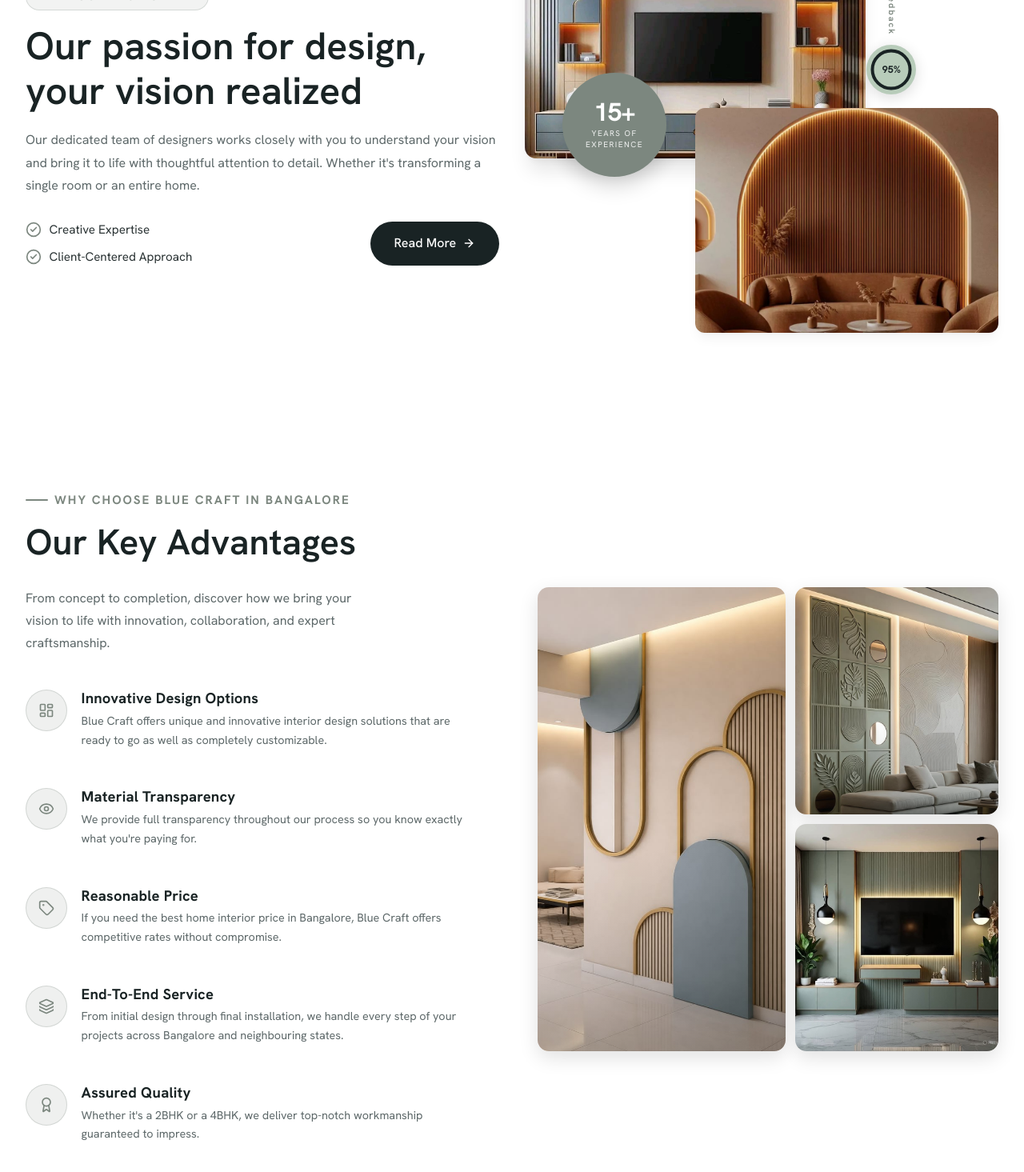
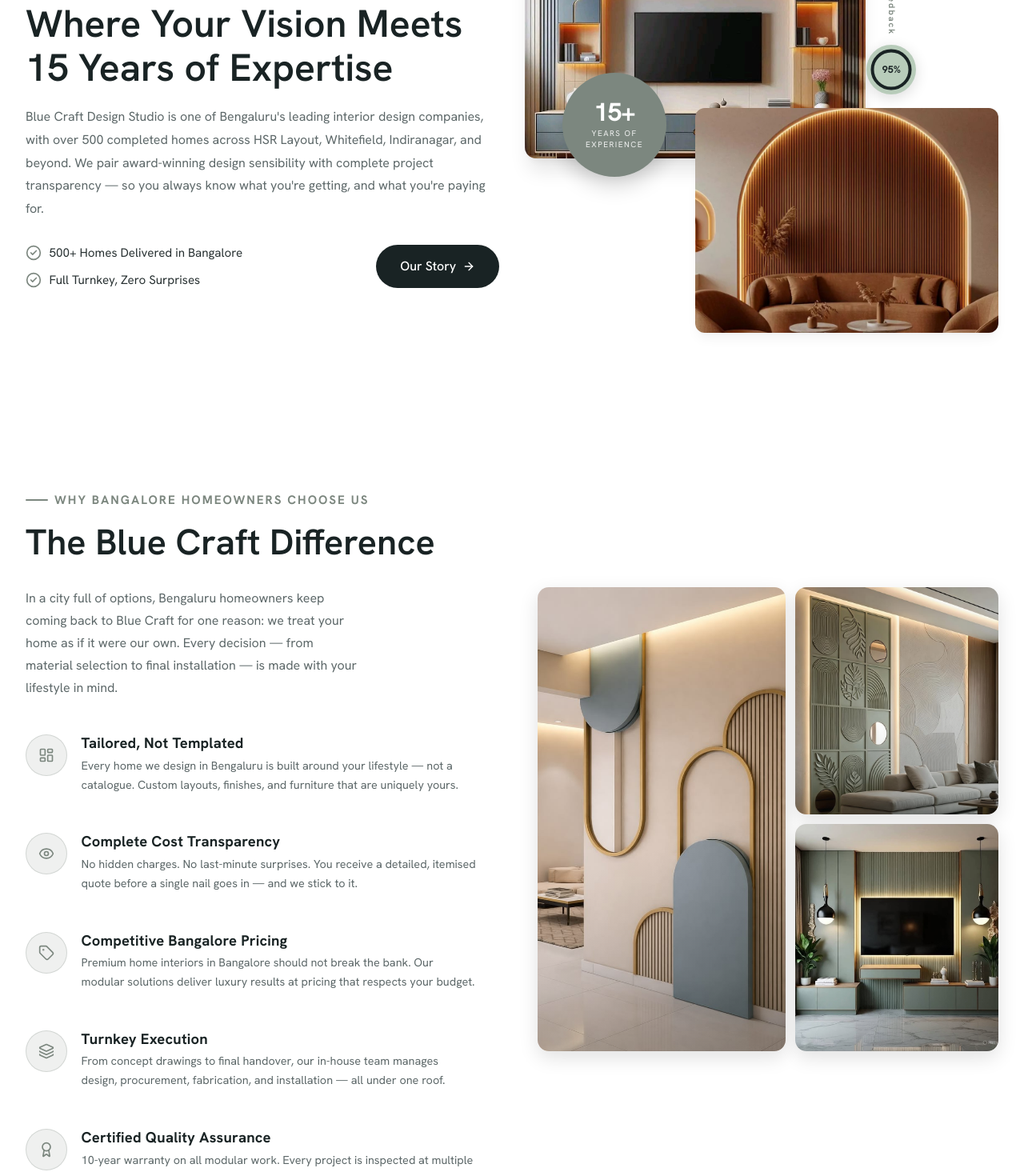
Before and after one commit to Lohith701/Blue_craft_design_studio, a React (Vite) app: page / in a window 1280 px wide. Shown: the part 1000-2465 px from the top of the page at 80% size. Built offline with nearby package versions, Linux system fonts and the light colour scheme.

Commit message:
seo: rewrite Home page copy — Bengaluru keywords, conversion CTAs, SEO meta tags

```diff
--- a/src/pages/Home.jsx
+++ b/src/pages/Home.jsx
@@ -67,17 +67,17 @@ const ScrollTypewriterText = ({ text }) => {
 const HERO_SLIDES = [
   {
     image: '/images/h1.png',
-    title: 'Designing Spaces.\nElevating Lifestyles.',
-    desc: 'Thoughtful design. Timeless spaces.\nCrafted for the way you live.',
+    title: "Bengaluru's Most Trusted\nInterior Design Studio.",
+    desc: 'Award-winning interiors. Transparent pricing.\nDelivered on time, every time.',
   },
   {
     image: '/images/img1.jpeg',
-    title: 'We bring your vision into reality',
+    title: 'Your Dream Home, Designed & Built by Experts',
     desc: '',
   },
   {
     image: '/images/img2.png',
-    title: 'We create spaces where families actually want to spend time together',
+    title: 'Spaces That Tell Your Story — From Concept to Move-In',
     desc: '',
   },
 ];
@@ -208,8 +208,8 @@ const Home = () => {
   return (
     <>
       <PageContainer
-        title="Home"
-        description="Blue Craft Design Studio offers bespoke designs that elevate your home and lifestyle. Timeless, functional interiors crafted for the way you live."
+        title="Interior Design Company Bengaluru | Blue Craft"
+        description="Blue Craft Design Studio — Bengaluru's trusted interior design company. Premium home interiors, modular kitchens & full turnkey solutions. Get a free consultation today."
       >
         {/* ── Hero ── */}
         <section className="hero">
@@ -264,7 +264,7 @@ const Home = () => {
                       borderRadius: '4px',
                     }}
                   >
-                    Book your consultation <ArrowRight size={18} />
+                    Book a Free Consultation <ArrowRight size={18} />
                   </Link>
                 </div>
               </div>
@@ -306,26 +306,27 @@ const Home = () => {
 
               {/* Left – text */}
               <div className="about-text">
-                <span className="about-eyebrow">About Blue Craft</span>
-                <h2 className="h2 about-heading">Our passion for design, your vision realized</h2>
+                <span className="about-eyebrow">Bengaluru&apos;s Interior Design Experts</span>
+                <h2 className="h2 about-heading">Where Your Vision Meets 15 Years of Expertise</h2>
                 <p className="about-desc text-muted">
-                  Our dedicated team of designers works closely with you to understand your
-                  vision and bring it to life with thoughtful attention to detail. Whether
-                  it&apos;s transforming a single room or an entire home.
+                  Blue Craft Design Studio is one of Bengaluru&apos;s leading interior design companies,
+                  with over 500 completed homes across HSR Layout, Whitefield, Indiranagar, and beyond.
+                  We pair award-winning design sensibility with complete project transparency — so you
+                  always know what you&apos;re getting, and what you&apos;re paying for.
                 </p>
                 <div className="about-cta-row">
                   <ul className="about-checklist">
                     <li>
                       <CheckCircle2 className="text-accent" size={20} />
-                      <span>Creative Expertise</span>
+                      <span>500+ Homes Delivered in Bangalore</span>
                     </li>
                     <li>
                       <CheckCircle2 className="text-accent" size={20} />
-                      <span>Client-Centered Approach</span>
+                      <span>Full Turnkey, Zero Surprises</span>
                     </li>
                   </ul>
                   <Link to="/about" className="btn btn-primary btn-pill">
-                    Read More <ArrowRight size={16} />
+                    Our Story <ArrowRight size={16} />
                   </Link>
                 </div>
               </div>
@@ -384,37 +385,38 @@ const Home = () => {
         {/* ── Key Advantages ── */}
         <section className="section key-advantages">
           <div className="container">
-            <span className="advantages-eyebrow">Why Choose Blue Craft In Bangalore</span>
-            <h2 className="h2 advantages-heading">Our Key Advantages</h2>
+            <span className="advantages-eyebrow">Why Bangalore Homeowners Choose Us</span>
+            <h2 className="h2 advantages-heading">The Blue Craft Difference</h2>
 
             <div className="advantages-layout">
               <div className="advantages-left">
                 <p className="advantages-subtitle text-muted">
-                  From concept to completion, discover how we bring your vision to life
-                  with innovation, collaboration, and expert craftsmanship.
+                  In a city full of options, Bengaluru homeowners keep coming back to Blue Craft
+                  for one reason: we treat your home as if it were our own. Every decision — from
+                  material selection to final installation — is made with your lifestyle in mind.
                 </p>
 
                 <div className="advantages-list">
                   {[
                     {
-                      icon: LayoutDashboard, title: 'Innovative Design Options',
-                      desc: 'Blue Craft offers unique and innovative interior design solutions that are ready to go as well as completely customizable.',
+                      icon: LayoutDashboard, title: 'Tailored, Not Templated',
+                      desc: 'Every home we design in Bengaluru is built around your lifestyle — not a catalogue. Custom layouts, finishes, and furniture that are uniquely yours.',
                     },
                     {
-                      icon: Eye, title: 'Material Transparency',
-                      desc: "We provide full transparency throughout our process so you know exactly what you're paying for.",
+                      icon: Eye, title: 'Complete Cost Transparency',
+                      desc: 'No hidden charges. No last-minute surprises. You receive a detailed, itemised quote before a single nail goes in — and we stick to it.',
                     },
                     {
-                      icon: Tag, title: 'Reasonable Price',
-                      desc: 'If you need the best home interior price in Bangalore, Blue Craft offers competitive rates without compromise.',
+                      icon: Tag, title: 'Competitive Bangalore Pricing',
+                      desc: 'Premium home interiors in Bangalore should not break the bank. Our modular solutions deliver luxury results at pricing that respects your budget.',
                     },
                     {
-                      icon: Layers, title: 'End-To-End Service',
-                      desc: 'From initial design through final installation, we handle every step of your projects across Bangalore and neighbouring states.',
+                      icon: Layers, title: 'Turnkey Execution',
+                      desc: 'From concept drawings to final handover, our in-house team manages design, procurement, fabrication, and installation — all under one roof.',
                     },
                     {
-                      icon: Award, title: 'Assured Quality',
-                      desc: "Whether it's a 2BHK or a 4BHK, we deliver top-notch workmanship guaranteed to impress.",
+                      icon: Award, title: 'Certified Quality Assurance',
+                      desc: '10-year warranty on all modular work. Every project is inspected at multiple stages so the finish you see on day one lasts a decade.',
                     },
                   ].map((adv, idx) => (
                     <div key={idx} className="advantage-item">
@@ -469,11 +471,11 @@ const Home = () => {
           <div className="container">
             <div className="projects-header">
               <div>
-                <span className="projects-eyebrow">Projects</span>
-                <h2 className="h2 projects-heading">Featured Projects</h2>
+                <span className="projects-eyebrow">Our Portfolio</span>
+                <h2 className="h2 projects-heading">Homes We&apos;ve Transformed Across Bengaluru</h2>
               </div>
               <Link to="/projects" className="btn btn-outline gap-2">
-                View All Projects <ArrowRight size={18} />
+                Explore All Projects <ArrowRight size={18} />
               </Link>
             </div>
 
@@ -522,19 +524,20 @@ const Home = () => {
         <section className="section bg-secondary process-section">
           <div className="container">
             <div className="text-center mb-14">
-              <span className="process-label">How It Works</span>
-              <h2 className="h2 mb-4">Relax&mdash;We&apos;ve Got It Covered</h2>
+              <span className="process-label">Our Process</span>
+              <h2 className="h2 mb-4">From First Call to Move-In&nbsp;&mdash; We Handle Everything</h2>
               <p className="text-muted max-w-2xl mx-auto" style={{ marginTop: '1rem', marginBottom: '1rem' }}>
-                Our comprehensive approach guides you through each phase of the design process,
-                from initial brainstorming to final installation.
+                Getting your Bangalore home designed should feel exciting, not overwhelming.
+                Our four-step process is built to keep you informed, in control, and genuinely
+                delighted at every milestone.
               </p>
             </div>
             <div className="grid grid-cols-4 gap-6 process-steps" ref={processRef}>
               {[
-                { num: '01', title: 'Book Your Order', desc: 'Fill up our contact form and we will get right back to you.' },
-                { num: '02', title: 'Design Starts', desc: 'We learn your preferences and provide a detailed cost estimation.' },
-                { num: '03', title: 'Execution Phase', desc: 'Your dream interiors begin to take shape under our expert team.' },
-                { num: '04', title: 'Installation Phase', desc: 'We handle delivery and installation - everything is turnkey.' },
+                { num: '01', title: 'Free Consultation', desc: 'Book a call or site visit — no charges, no obligations. We listen, understand your space, and map out a vision together.' },
+                { num: '02', title: 'Design & Estimation', desc: 'Our designers craft a personalised 3D layout and provide a detailed, transparent cost estimate within 48 hours.' },
+                { num: '03', title: 'Skilled Execution', desc: 'Our in-house craftsmen bring the design to life with precision, using quality-verified materials and regular progress updates.' },
+                { num: '04', title: 'Handover & Support', desc: 'We do a thorough quality walkthrough with you before handover, and stay available post-installation for any support.' },
               ].map((step, idx) => (
                 <div
                   key={idx}
@@ -553,7 +556,7 @@ const Home = () => {
               className="text-center text-accent font-semibold"
               style={{ fontSize: '1.875rem', letterSpacing: '2px', marginTop: '5rem' }}
             >
-              <ScrollTypewriterText text="---NOW YOU'RE READY TO MOVE IN---" />
+              <ScrollTypewriterText text="--- YOUR DREAM HOME IS READY TO MOVE IN ---" />
             </div>
           </div>
         </section>
@@ -562,7 +565,7 @@ const Home = () => {
         <section className="section testimonials-section">
           <div className="container">
             <div className="text-center mb-12">
-              <h2 className="h2" style={{ marginBottom: '0' }}>What Our Customers Say</h2>
+              <h2 className="h2" style={{ marginBottom: '0' }}>What Bangalore Homeowners Say About Us</h2>
             </div>
 
             <div className="projects-marquee-wrap">
```
